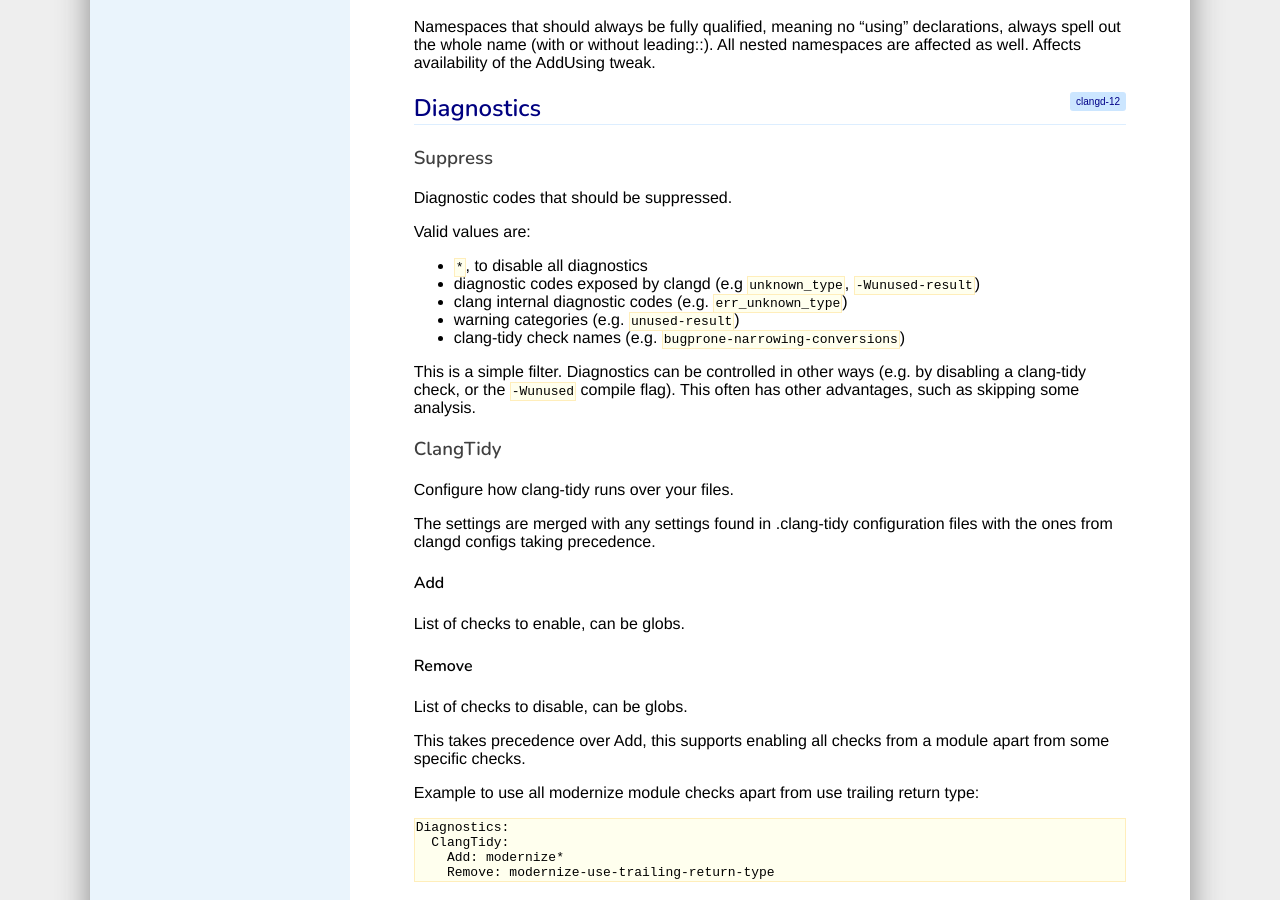
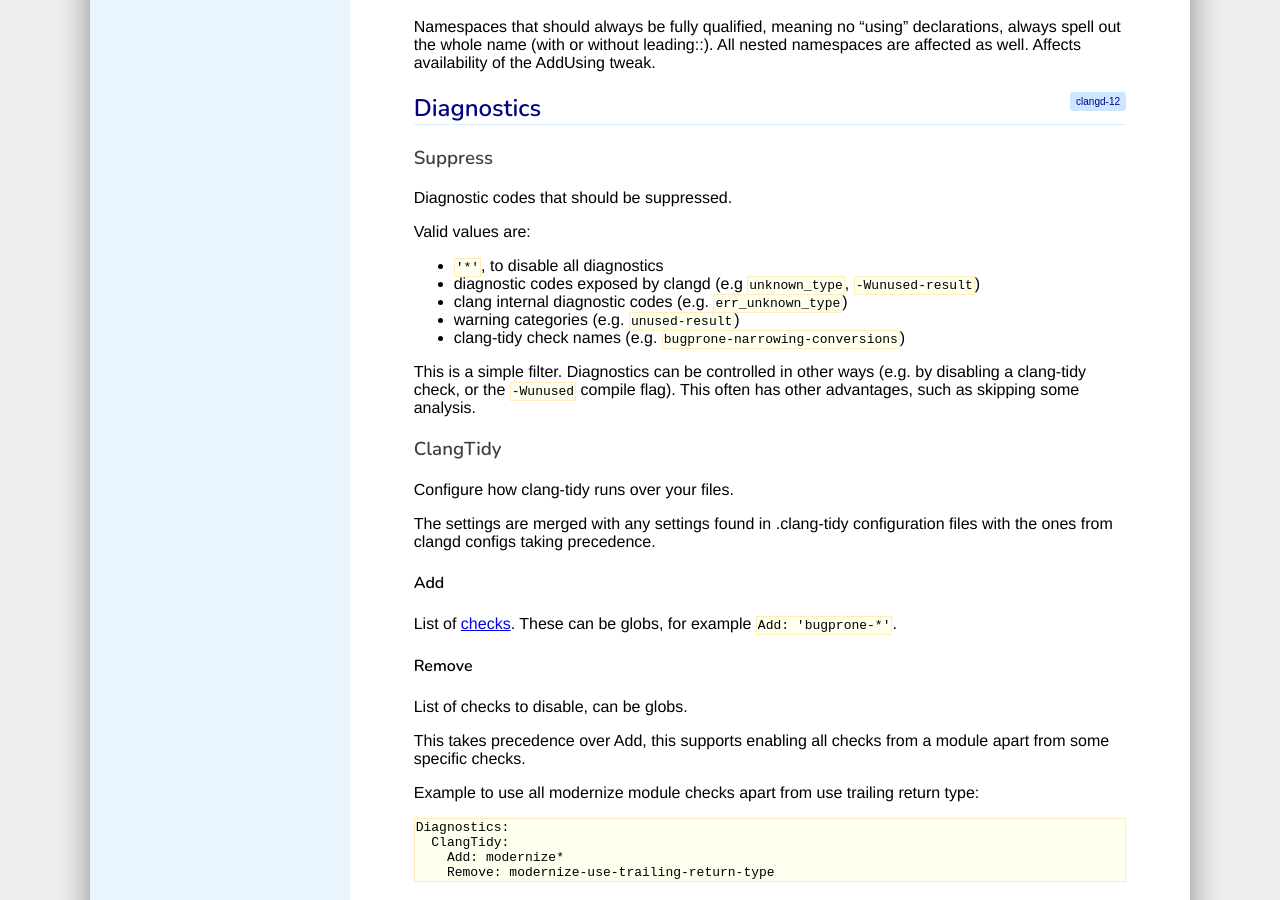
Before and after one commit to llvm/clangd-www, a Jekyll site: the page built from config.md, in a window 1280 px wide and 900 px high, scrolled down 3781 px. Built offline with Jekyll 4.4.1, drawn with Linux system fonts in a browser that asks for light colours; our own code applies the rules of GitHub Pages for plain Markdown files.

Commit message:
change clang-tidy config (#37)
* change clang-tidy config

* Reference clang-tidy docs, realistic example

* Also quote another bare *

Co-authored-by: Sam McCall <sam.mccall@gmail.com>

```diff
--- a/config.md
+++ b/config.md
@@ -204,7 +204,7 @@
 
 Valid values are:
 
-- `*`, to disable all diagnostics
+- `'*'`, to disable all diagnostics
 - diagnostic codes exposed by clangd (e.g `unknown_type`, `-Wunused-result`)
 - clang internal diagnostic codes (e.g. `err_unknown_type`)
 - warning categories (e.g. `unused-result`)
@@ -223,7 +223,8 @@
 
 #### Add
 
-List of checks to enable, can be globs.
+List of [checks](https://clang.llvm.org/extra/clang-tidy/checks/list.html).
+These can be globs, for example `Add: 'bugprone-*'`.
 
 #### Remove
 
```
